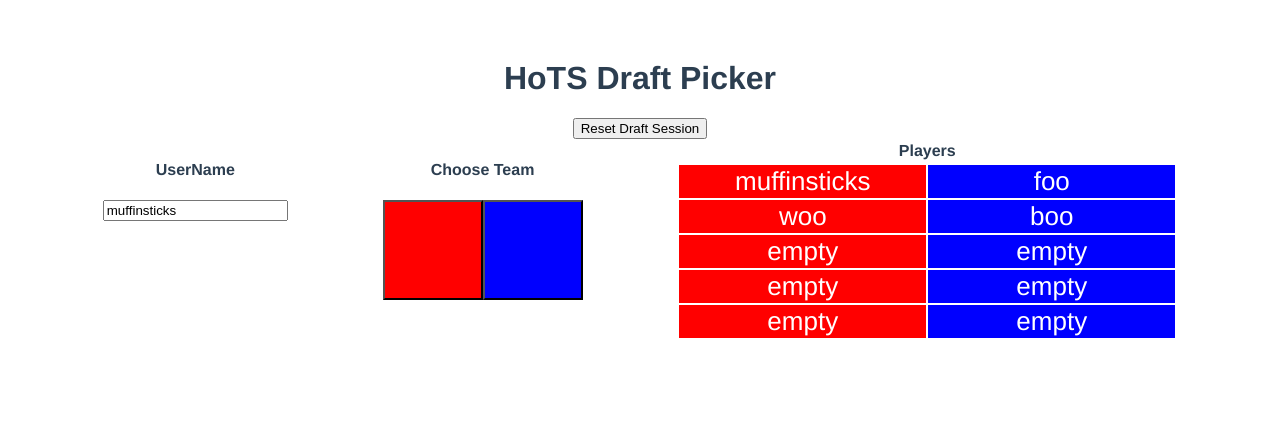
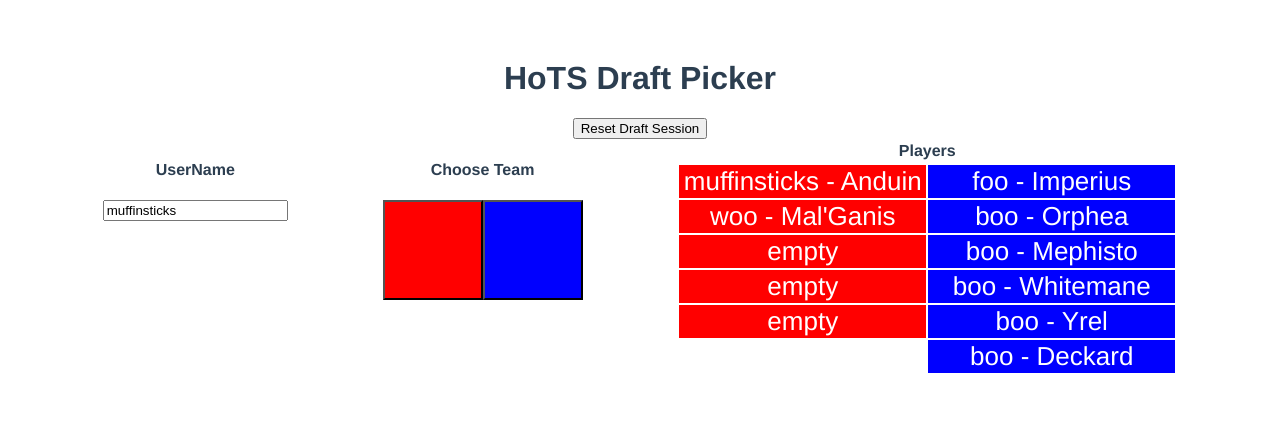
Before and after one commit to jsonpoindexter/hots-heros-picker, a Vue app: page / in a window 1280 px wide. Shown: the top 423 px of the page. Built offline with nearby package versions, Linux system fonts and the light colour scheme.

Commit message:
Add hero name after player name, allow for 10 players to be on one team

```diff
--- a/src/components/Team/Players.vue
+++ b/src/components/Team/Players.vue
@@ -7,9 +7,12 @@
     </thead>
     <tbody>
       <tr></tr>
-      <tr v-for="i in 5" style="color: white;">
-        <td style="background: red">{{ redPlayers[i - 1] ? redPlayers[i - 1].name : 'empty' }}</td>
-        <td style="background: blue">{{ bluePlayers[i - 1] ? bluePlayers[i - 1].name : 'empty' }}</td>
+      <tr v-for="(_, index) in 10" style="color: white;">
+        <!-- Allow for 10 players to be on a team, but only show empty up to 5  -->
+        <td v-if="index <= 4|| redPlayers[index] && index > 4" style="background: red">{{ redPlayers[index] ? (redPlayers[index].name + ' - ' + $store.state.heros[redPlayers[index].selectedId].name) : 'empty' }}</td>
+        <td v-else></td>
+        <td v-if="index <= 4|| bluePlayers[index] && index > 4 " style="background: blue">{{ bluePlayers[index] ? (bluePlayers[index].name + ' - ' + $store.state.heros[bluePlayers[index].selectedId].name) : 'empty'}}</td>
+        <td v-else></td>
       </tr>
     </tbody>
   </table>
--- a/src/store/index.ts
+++ b/src/store/index.ts
@@ -27,7 +27,7 @@
     session: '',
     heros: JSON.parse(JSON.stringify(defaultHeros)),
     user: { name: 'muffinsticks', team: Team.red, selectedId: 0 },
-    players: [{ name: 'foo', team: Team.blue, selectedId: 1 }, { name: 'boo', team: Team.blue, selectedId: 2 }, { name: 'woo', team: Team.red, selectedId: 3 }],
+    players: [{ name: 'foo', team: Team.blue, selectedId: 1 }, { name: 'boo', team: Team.blue, selectedId: 2 }, { name: 'woo', team: Team.red, selectedId: 3 }, { name: 'boo', team: Team.blue, selectedId: 4 }, { name: 'boo', team: Team.blue, selectedId: 5 }, { name: 'boo', team: Team.blue, selectedId: 6 }, { name: 'boo', team: Team.blue, selectedId: 7 }],
   },
   mutations: {
     selectHero({ user, heros }, heroId: number) {
```
